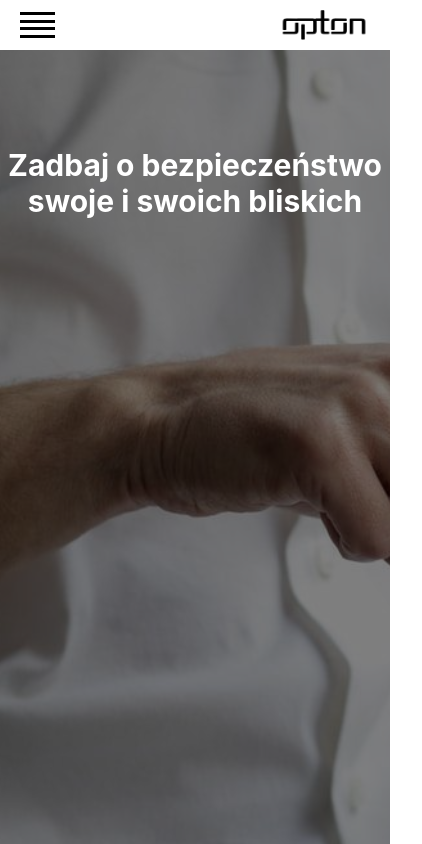
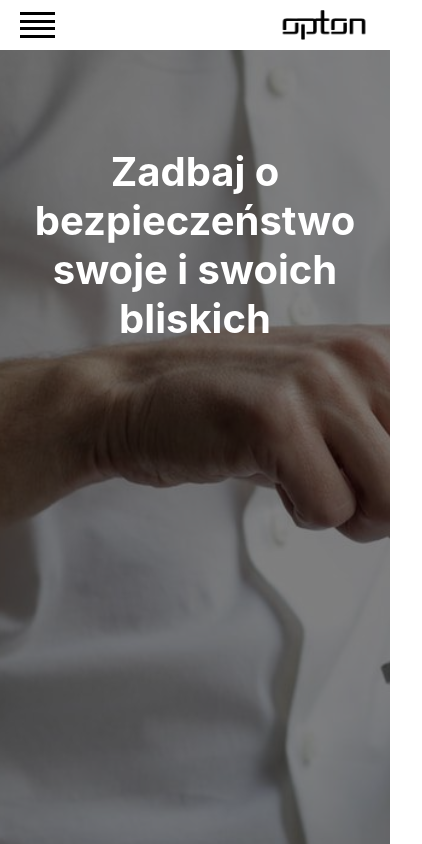
Before and after one commit to OdgrzewanyKotlet/OPTON, a React (Create React App) app: page /instalacje-alarmowe in a window 390 px wide. Shown: the top 844 px of the page, 422 px wide, since content can reach past the window. Built offline with nearby package versions, Linux system fonts and the light colour scheme.

Commit message:
Mobile and desktop alarms page almost ready
Fixed: footer white space, added firstsection animation, few smaller changes

```diff
--- a/src/components/Alarms/Alarms.module.css
+++ b/src/components/Alarms/Alarms.module.css
@@ -68,6 +68,16 @@
   font-size: 30px;
 }
 @media (max-width: 749px) {
+  .Contact {
+    height: 270px;
+  }
+  .Contact h2 {
+    font-size: 40px;
+  }
+  .CareContent p {
+    margin-left: 5%;
+    margin-right: 5%;
+  }
   .Care {
     padding-bottom: 20px;
   }
@@ -107,7 +117,13 @@
     font-size: 28px;
     margin-bottom: 0;
   }
+  .Secure h3 {
+    text-align: center;
+    margin: auto 10px;
+  }
   .Secure {
-    background-position-x: -500px;
+    width: 100%;
+    padding: 200px 0 200px 0;
+    background-position: center;
   }
 }
--- a/src/components/Alarms/CounterSection/Counter/Counter.module.css
+++ b/src/components/Alarms/CounterSection/Counter/Counter.module.css
@@ -2,11 +2,9 @@
   border: 1px solid black;
   display: inline-block;
   height: 300px;
-  width: 400px;
-  margin-left: 10px;
-  margin-right: 10px;
-  margin-bottom: 80px;
-  margin-top: 10px;
+  width: 40%;
+  margin: 10px 10px 80px 10px;
+
   vertical-align: top;
 }
 
@@ -35,3 +33,12 @@
   letter-spacing: 200%;
   margin-top: 20px;
 }
+@media (max-width: 749px) {
+  .Counter {
+    margin: 10px 0px 80px 0px;
+    width: 80%;
+  }
+  .CountUp {
+    font-size: 60px;
+  }
+}
--- a/src/components/Alarms/CounterSection/CounterSection.module.css
+++ b/src/components/Alarms/CounterSection/CounterSection.module.css
@@ -9,3 +9,10 @@
   font-size: 60px;
   text-align: center;
 }
+@media (max-width: 749px) {
+  .Title {
+    margin-left: 5%;
+    margin-right: 5%;
+    font-size: 45px;
+  }
+}
--- a/src/components/Alarms/GainConfidence/GainConfidence.module.css
+++ b/src/components/Alarms/GainConfidence/GainConfidence.module.css
@@ -20,6 +20,9 @@
 }
 
 .ImageSection {
+  display: flex;
+  justify-content: center;
+  align-items: center;
   margin-left: 5%;
 
   width: 50%;
@@ -33,3 +36,13 @@
   width: 50%;
   height: 50%;
 }
+@media (max-width: 749px) {
+  .ImageSection {
+    display: none;
+  }
+  .ListSection {
+    margin-right: 0;
+    width: auto;
+    text-align: center;
+  }
+}
--- a/src/components/Alarms/Infos/Info/Info.module.css
+++ b/src/components/Alarms/Infos/Info/Info.module.css
@@ -6,6 +6,8 @@
 
 .Title {
   font-size: 28px;
+  margin-left: 5%;
+  margin-right: 5%;
   margin-top: 80px;
 }
 
--- a/src/components/Alarms/Thieves/Thieves.module.css
+++ b/src/components/Alarms/Thieves/Thieves.module.css
@@ -7,8 +7,6 @@
 
 /* Style the video: 100% width and height to cover the entire window */
 .Video {
-  width: 100%;
-  height: auto;
 }
 
 /* Add some content at the bottom of the video/page */
@@ -33,12 +31,16 @@
   font-size: 70px;
 }
 @media (max-width: 749px) {
+  video {
+    object-fit: cover;
+  }
   .SubContent h2 {
-    font-size: 30px;
+    font-size: 50px;
   }
   .SubContent {
-    font-size: 10px;
-    text-align: left;
-    padding: 10px 55% 10px 20%;
+    font-size: 15px;
+    text-align: center;
+    width: 60%;
+    padding: 0;
   }
 }
--- a/src/components/FirstSection/FirstSection.js
+++ b/src/components/FirstSection/FirstSection.js
@@ -37,7 +37,7 @@ const FirstSection = (props) => {
           <p className={styles.Content}>{props.content}</p>
         </div>
       </Fade>
-      {contactButton}
+      <div className={styles.ButtonWrap}> {contactButton}</div>
     </div>
   );
 };
--- a/src/components/FirstSection/FirstSection.module.css
+++ b/src/components/FirstSection/FirstSection.module.css
@@ -1,41 +1,32 @@
 .FirstSection {
-  width: auto;
-  height: 900px;
+  width: 100%;
+  height: 100vh;
   margin-top: -25px;
   background-color: rgba(0, 0, 0, 0.5);
   background-position: center;
   background-attachment: fixed;
   background-blend-mode: overlay;
   background-size: cover;
-  display: flex;
-  justify-content: center;
-  text-align: center;
 }
-
 .Title {
-  margin: 0 0 0 10%;
+  margin: 0 40% 0 15%;
   padding-top: 100px;
   padding-bottom: 30px;
   text-align: left;
   font-weight: bold;
-
+  font-size: large;
   font-size: 350%;
   color: #fff;
-  width: 700px;
 }
-
 .Content {
   opacity: 0.7;
-  margin: 0 0 0 10%;
+  margin: 0 40% 0 15%;
   padding-bottom: 50px;
-  width: auto;
-
   text-align: left;
   font-weight: normal;
   font-size: normal;
-  color: #fff;
+  color: rgba(255, 255, 255, 0.726);
 }
-
 .Button {
   background-color: transparent;
   border-width: 1px;
@@ -45,21 +36,34 @@
   cursor: pointer;
   font: inherit;
   padding: 10px 20px;
-  margin: 0 0 0 10%;
+  margin: 0 0 0 15%;
   font-weight: bold;
+  transition: background-color 0.3s ease-out;
+}
+.Button:hover {
+  background-color: rgba(255, 255, 255, 0.185);
 }
 @media (max-width: 749px) {
   .FirstSection {
     background-position-x: -400px;
   }
   .Title {
-    margin: 0;
-    font-size: 30px;
+    margin: 0 10px;
+    font-size: 250%;
     text-align: center;
-    width: auto;
   }
   .Content {
-    margin: 0;
+    font-size: 14px;
+    padding-top: 15px;
+    margin: 0 10px;
     text-align: center;
   }
+  .Button {
+    margin: 0;
+  }
+  .ButtonWrap {
+    display: flex;
+    justify-content: center;
+    align-items: center;
+  }
 }
--- a/src/components/Footer/CircleLogo/CircleLogo.module.css
+++ b/src/components/Footer/CircleLogo/CircleLogo.module.css
@@ -1,13 +1,17 @@
 .CircleLogo {
-  padding-top: 10px;
-  height: 100%;
 }
 
 .CircleLogo img {
-  height: 50%;
+  padding-top: 10px;
+  max-width: 60%;
+  max-height: 60%;
 }
 @media (max-width: 749px) {
   .CircleLogo img {
-    height: 20%;
+    padding-top: 10px;
+    max-width: 60%;
+    max-height: 60%;
+  }
+  .CircleLogo {
   }
 }
```
